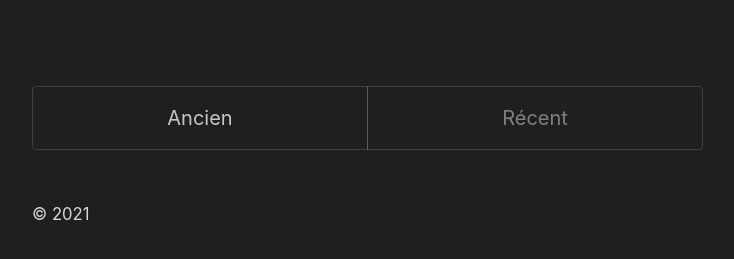
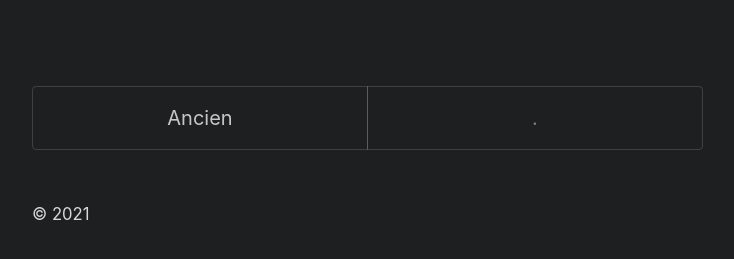
Before and after one commit to arthur-nechab/portfolio, a Jekyll site: the page built from index.html, in a window 1280 px wide. Shown: the part 481-740 px from the top of the page, without its empty margins (272-1006 px from the left). Built offline with Jekyll 4.4.1, drawn with Linux system fonts in a browser that asks for light colours; the list of posts is cut into pages by our own code.

Commit message:
Update index.html

```diff
--- a/index.html
+++ b/index.html
@@ -23,11 +23,11 @@
   {% if paginator.next_page %}
     <a class="pagination-item older" href="{{ paginator.next_page_path | relative_url }}">Ancien</a>
   {% else %}
-    <span class="pagination-item older">Ancien</span>
+    <span class="pagination-item older">.</span>
   {% endif %}
   {% if paginator.previous_page %}
     <a class="pagination-item newer" href="{{ paginator.previous_page_path | prepend: relative_url }}">Récent</a>
   {% else %}
-    <span class="pagination-item newer">Récent</span>
+    <span class="pagination-item newer">.</span>
   {% endif %}
 </div>
```
